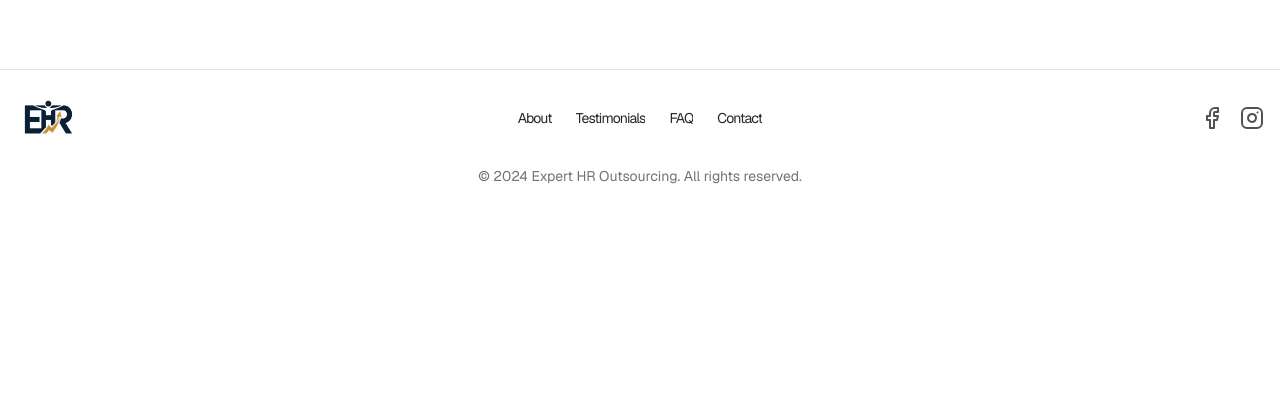
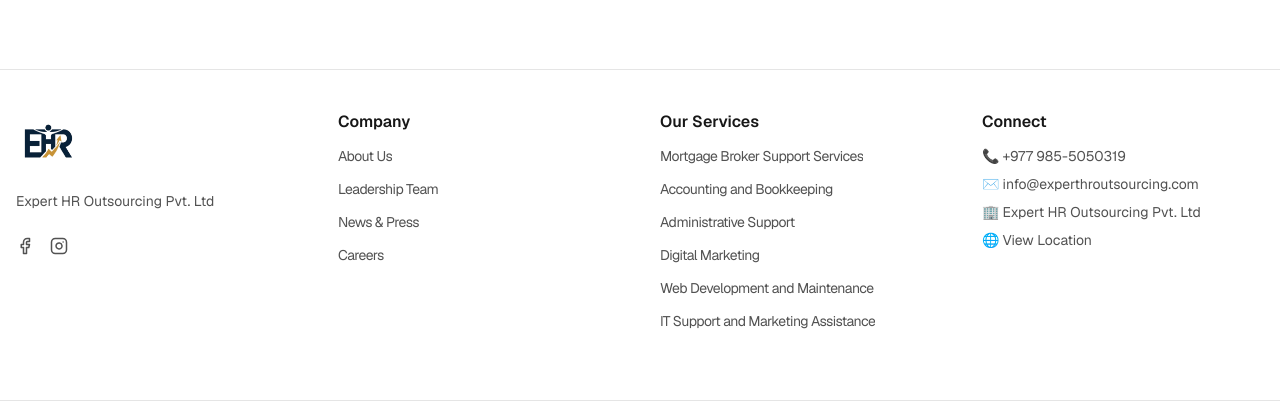
Before and after one commit to nishanneupane/hr-outsourcing, a Next.js app: page /our-purpose in a window 1280 px wide. Shown: the part 943-1362 px from the top of the page. Before the commit the page ends 1137 px from the top, so only its background shows below. Built offline with nearby package versions, Linux system fonts and the light colour scheme.

Commit message:
update : designs

```diff
--- a/src/components/footer.jsx
+++ b/src/components/footer.jsx
@@ -1,15 +1,12 @@
 'use client';
 
-import { cn } from "@/lib/utils";
-import { Instagram } from "lucide-react";
-import { Facebook } from "lucide-react";
+import { Facebook, Instagram } from "lucide-react";
 import Image from "next/image";
 
-const FooterLink = ({ name, link }) => {
-    return (
+const FooterLink = ({ name, link }) => (
     <a
         href={link}
-            className="tracking-[-0.06em] relative group overflow-hidden inline-block"
+        className="tracking-[-0.04em] relative group overflow-hidden inline-block"
     >
         <span className="block duration-500 relative group-hover:-translate-y-12">
             {name}
@@ -19,41 +16,32 @@
         </span>
     </a>
 );
-};
 
 const Footer = () => {
     return (
         <footer className="w-full border-t border-neutral-200 bg-white/90 backdrop-blur text-neutral-800">
-            <div className="container mx-auto px-4 py-4 flex flex-col sm:flex-row items-center justify-between gap-6">
-                {/* Logo + Tagline */}
-                <div className="flex flex-col items-center sm:items-start gap-2">
-                    <a href="#hero" className="relative flex size-16">
+            <div className="container mx-auto px-4 py-10 grid grid-cols-1 sm:grid-cols-3 lg:grid-cols-4 gap-10">
+                {/* Column 1: Logo & Info */}
+                <div className="flex flex-col gap-4">
+                    <a href="/" className="relative flex size-16">
                         <Image
-                            alt="Company logo"
+                            alt="Expert HR logo"
                             fill
                             src="/images/logo.png"
                             className="object-contain"
                         />
                     </a>
-                </div>
-
-                {/* Links */}
-                <div className="flex gap-6 text-sm">
-                    <FooterLink name="About" link="/#about" />
-                    <FooterLink name="Testimonials" link="/#testimonials" />
-                    <FooterLink name="FAQ" link="/#faq" />
-                    <FooterLink name="Contact" link="/#cta" />
-                </div>
-
-                {/* Social Links */}
-                <div className="flex items-center gap-4">
+                    <p className="text-sm text-neutral-600 leading-relaxed">
+                        Expert HR Outsourcing Pvt. Ltd
+                    </p>
+                    <div className="flex items-center gap-4 mt-2">
                         <a
                             href="https://www.facebook.com/profile.php?id=61580110176893"
                             target="_blank"
                             rel="noopener noreferrer"
                             className="text-neutral-600 hover:text-blue-600 transition-colors duration-300"
                         >
-                        <Facebook className="text-xl" />
+                            <Facebook size={18} />
                         </a>
                         <a
                             href="https://www.instagram.com/experthrofficial?igsh=bWtscXVxaG9zdWtr"
@@ -61,14 +49,70 @@
                             rel="noopener noreferrer"
                             className="text-neutral-600 hover:text-pink-500 transition-colors duration-300"
                         >
-                        <Instagram className="text-xl" />
+                            <Instagram size={18} />
                         </a>
                     </div>
                 </div>
 
-            <p className="text-sm text-neutral-500 text-center pb-2">
-                © {new Date().getFullYear()} Expert HR Outsourcing. All rights reserved.
+                {/* Column 2: Company */}
+                <div>
+                    <h4 className="font-semibold mb-3 text-neutral-900">Company</h4>
+                    <ul className="flex flex-col gap-2 text-sm text-neutral-600">
+                        <li><FooterLink name="About Us" link="/#about" /></li>
+                        <li><FooterLink name="Leadership Team" link="/#team" /></li>
+                        <li><FooterLink name="News & Press" link="/#news" /></li>
+                        <li><FooterLink name="Careers" link="/#careers" /></li>
+                    </ul>
+                </div>
+
+                {/* Column 3: Services */}
+                <div>
+                    <h4 className="font-semibold mb-3 text-neutral-900">Our Services</h4>
+                    <ul className="flex flex-col gap-2 text-sm text-neutral-600">
+                        <li><FooterLink name="Mortgage Broker Support Services" link="/message-broker" /></li>
+                        <li><FooterLink name="Accounting and Bookkeeping" link="/accounting" /></li>
+                        <li><FooterLink name="Administrative Support" link="/administrative" /></li>
+                        <li><FooterLink name="Digital Marketing" link="/digital-marketing" /></li>
+                        <li><FooterLink name="Web Development and Maintenance" link="/web-development" /></li>
+                        <li><FooterLink name="IT Support and Marketing Assistance" link="/it-support" /></li>
+                    </ul>
+                </div>
+
+                {/* Column 4: Contact */}
+                <div>
+                    <h4 className="font-semibold mb-3 text-neutral-900">Connect</h4>
+                    <ul className="text-sm text-neutral-600 space-y-2">
+                        <li>📞 +977 985-5050319</li>
+                        <li>
+                            ✉️{" "}
+                            <a
+                                href="mailto:info@experthroutsourcing.com"
+                                className="hover:text-blue-600 transition-colors"
+                            >
+                                info@experthroutsourcing.com
+                            </a>
+                        </li>
+                        <li>🏢 Expert HR Outsourcing Pvt. Ltd</li>
+                        <li>
+                            🌐{" "}
+                            <a
+                                href="https://www.google.com/maps/dir//6+Nagarjun,+Kathmandu+44600/@27.707533,85.1900759,12z/data=!4m8!4m7!1m0!1m5!1m1!1s0xa4d58a3f3d329d1f:0x440c283277e7a455!2m2!1d85.2724773!2d27.7075574?hl=en-NP&entry=ttu&g_ep=EgoyMDI1MTAyMi4wIKXMDSoASAFQAw%3D%3D"
+                                target="_blank"
+                                rel="noopener noreferrer"
+                                className="hover:text-blue-600 transition-colors"
+                            >
+                                View Location
+                            </a>
+                        </li>
+                    </ul>
+                </div>
+            </div>
+
+            <div className="border-t border-neutral-200 mt-6 pt-4 text-center text-sm text-neutral-500">
+                <p>
+                    © {new Date().getFullYear()} Expert HR Outsourcing Pvt. Ltd
                 </p>
+            </div>
         </footer>
     );
 };
--- a/src/components/header.jsx
+++ b/src/components/header.jsx
@@ -103,6 +103,8 @@
 
             {/* Fullscreen navbar */}
             <div className="sm:flex hidden gap-4 items-center justify-center">
+                <Navlink name="Home" link="/#" />
+
                 {/* Who We Are dropdown: replace the old broken one with this */}
                 <div
                     className="relative"
```
Lines whose indentation alone changed are shown as unchanged.
